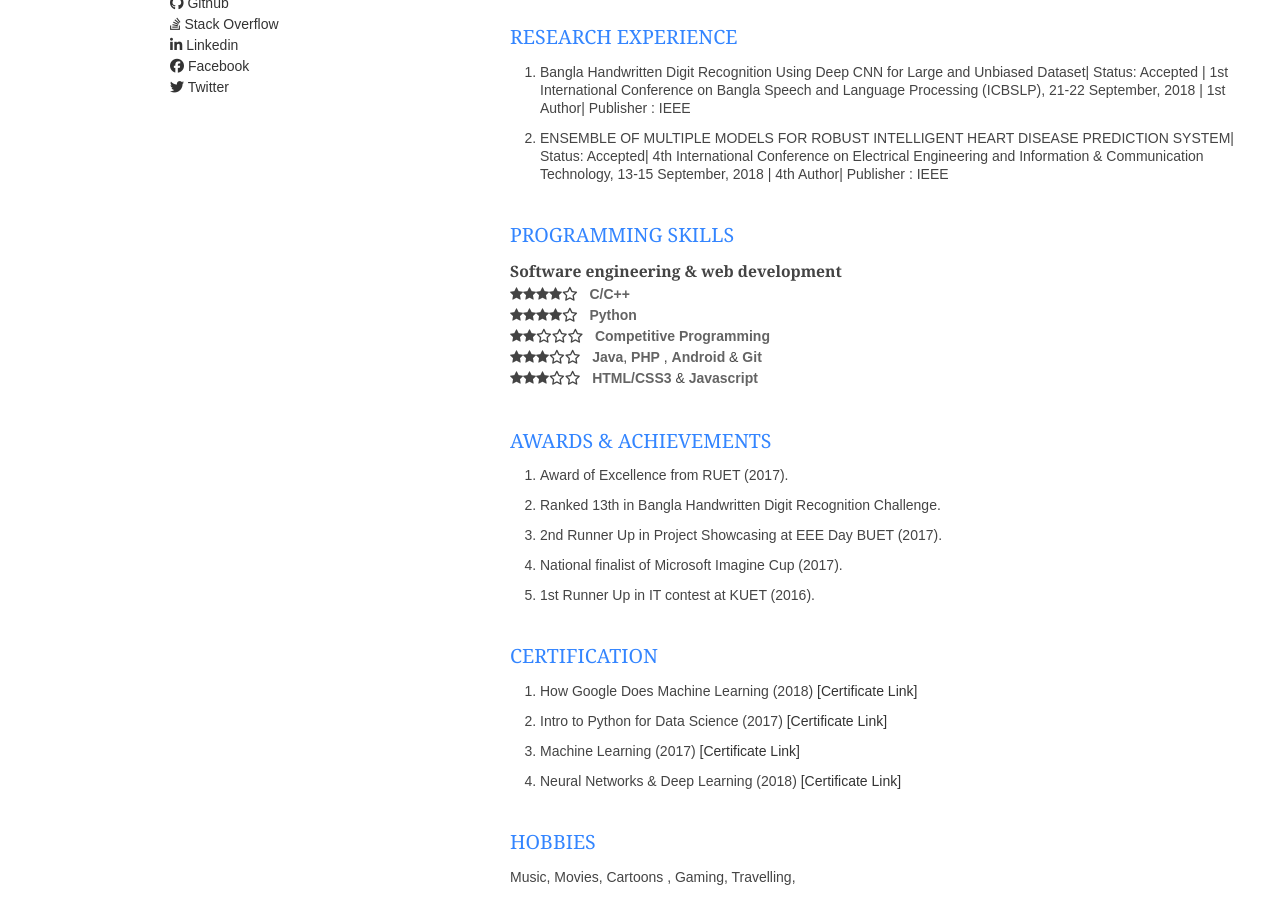
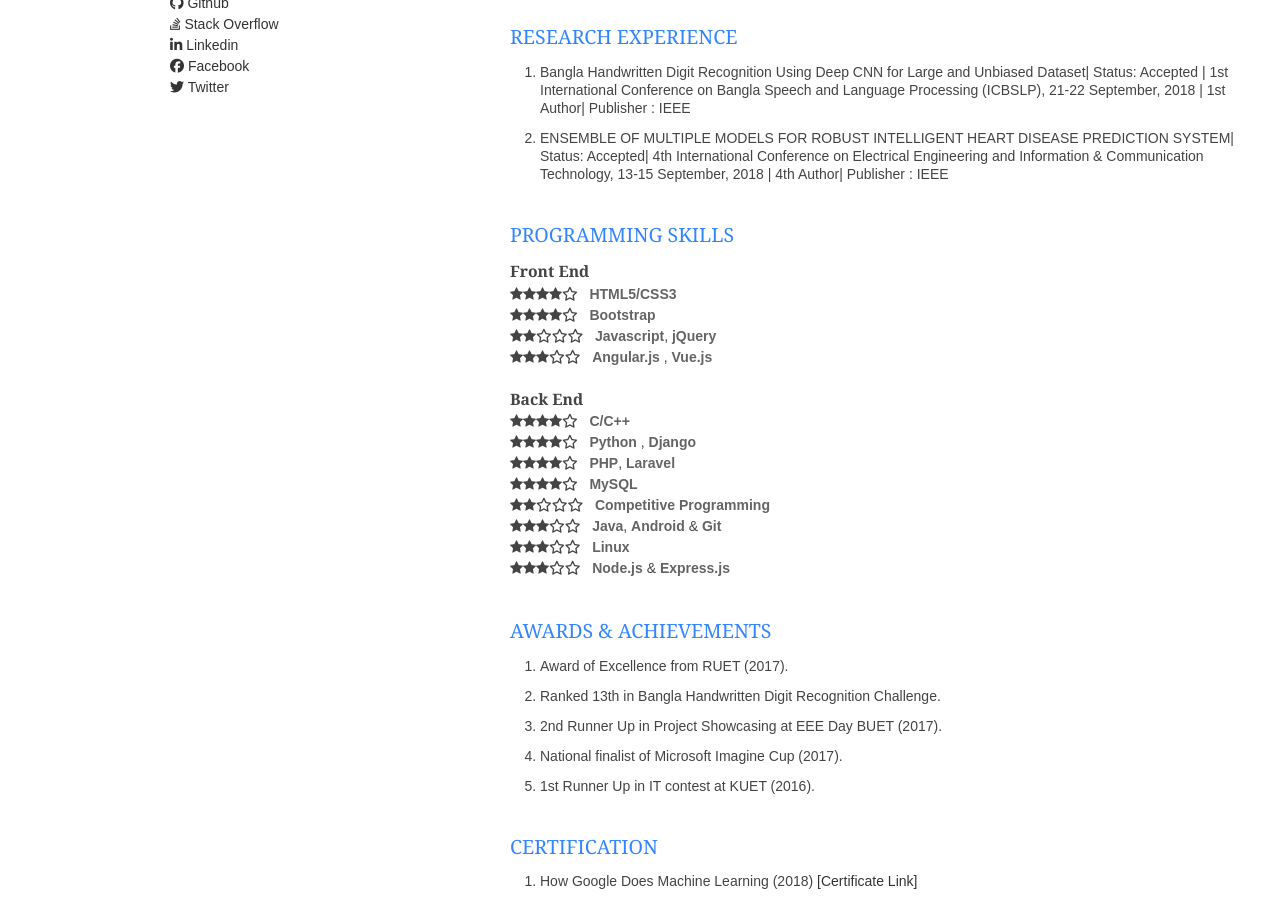
Before and after one commit to MekTekBD/shawon, a Jekyll site: the page built from resume.html, in a window 1280 px wide and 900 px high, scrolled down 753 px. Built offline with Jekyll 4.4.1, drawn with Linux system fonts in a browser that asks for light colours; nearby versions of some CDN libraries; library files that are not in the unit come from our copies.

Commit message:
Update resume.html

```diff
--- a/resume.html
+++ b/resume.html
@@ -180,30 +180,64 @@
 
 <section class="thirteen columns">
     <h1>Programming Skills</h1>
+     <article>
+        <header>
+            <h1>Front End</h1>
+        </header>
+        <p>
+            <i class="fa fa-star"></i><i class="fa fa-star"></i><i class="fa fa-star"></i><i class="fa fa-star"></i><i class="fa fa-star-o"></i>
+            &nbsp;&nbsp;<em>HTML5/CSS3</em>
+        <p>
+        <p>
+            <i class="fa fa-star"></i><i class="fa fa-star"></i><i class="fa fa-star"></i><i class="fa fa-star"></i><i class="fa fa-star-o"></i>
+            &nbsp;&nbsp;<em>Bootstrap</em>
+        <p>
+        <p>
+            <i class="fa fa-star"></i><i class="fa fa-star"></i><i class="fa fa-star-o"></i><i class="fa fa-star-o"></i><i class="fa fa-star-o"></i>
+            &nbsp;&nbsp;<em>Javascript</em>, <em>jQuery</em>
+        <p>
+            <i class="fa fa-star"></i><i class="fa fa-star"></i><i class="fa fa-star"></i><i class="fa fa-star-o"></i><i class="fa fa-star-o"></i>
+            &nbsp;&nbsp;<em>Angular.js</em> , <em>Vue.js</em>
+        </p>
+
+    </article>
     <article>
         <header>
-            <h1>Software engineering & web development</h1>
+            <h1>Back End</h1>
         </header>
         <p>
             <i class="fa fa-star"></i><i class="fa fa-star"></i><i class="fa fa-star"></i><i class="fa fa-star"></i><i class="fa fa-star-o"></i>
             &nbsp;&nbsp;<em>C/C++</em>
-        <p>
+        </p>
         <p>
             <i class="fa fa-star"></i><i class="fa fa-star"></i><i class="fa fa-star"></i><i class="fa fa-star"></i><i class="fa fa-star-o"></i>
-            &nbsp;&nbsp;<em>Python</em>
+            &nbsp;&nbsp;<em>Python</em> , <em>Django</em>
+        </p>
         <p>
+            <i class="fa fa-star"></i><i class="fa fa-star"></i><i class="fa fa-star"></i><i class="fa fa-star"></i><i class="fa fa-star-o"></i>
+            &nbsp;&nbsp;<em>PHP</em>, <em>Laravel</em>
+        </p>
+        <p>
+            <i class="fa fa-star"></i><i class="fa fa-star"></i><i class="fa fa-star"></i><i class="fa fa-star"></i><i class="fa fa-star-o"></i>
+            &nbsp;&nbsp;<em>MySQL</em>
+        </p>
         <p>
             <i class="fa fa-star"></i><i class="fa fa-star"></i><i class="fa fa-star-o"></i><i class="fa fa-star-o"></i><i class="fa fa-star-o"></i>
             &nbsp;&nbsp;<em>Competitive Programming</em>
         <p>
             <i class="fa fa-star"></i><i class="fa fa-star"></i><i class="fa fa-star"></i><i class="fa fa-star-o"></i><i class="fa fa-star-o"></i>
-            &nbsp;&nbsp;<em>Java</em>,  <em>PHP</em> , <em>Android</em> &amp; <em>Git</em>
+            &nbsp;&nbsp;<em>Java</em>,  <em>Android</em> &amp; <em>Git</em>
         </p>
         <p>
             <i class="fa fa-star"></i><i class="fa fa-star"></i><i class="fa fa-star"></i><i class="fa fa-star-o"></i><i class="fa fa-star-o"></i>
-            &nbsp;&nbsp;<em>HTML/CSS3</em> &amp; <em>Javascript</em>
+            &nbsp;&nbsp;<em>Linux</em>
+        </p>
+        <p>
+            <i class="fa fa-star"></i><i class="fa fa-star"></i><i class="fa fa-star"></i><i class="fa fa-star-o"></i><i class="fa fa-star-o"></i>
+            &nbsp;&nbsp;<em>Node.js</em> &amp; <em>Express.js</em>
         </p>
     </article>
+
 </section>
 
 <section class="thirteen columns">
```
